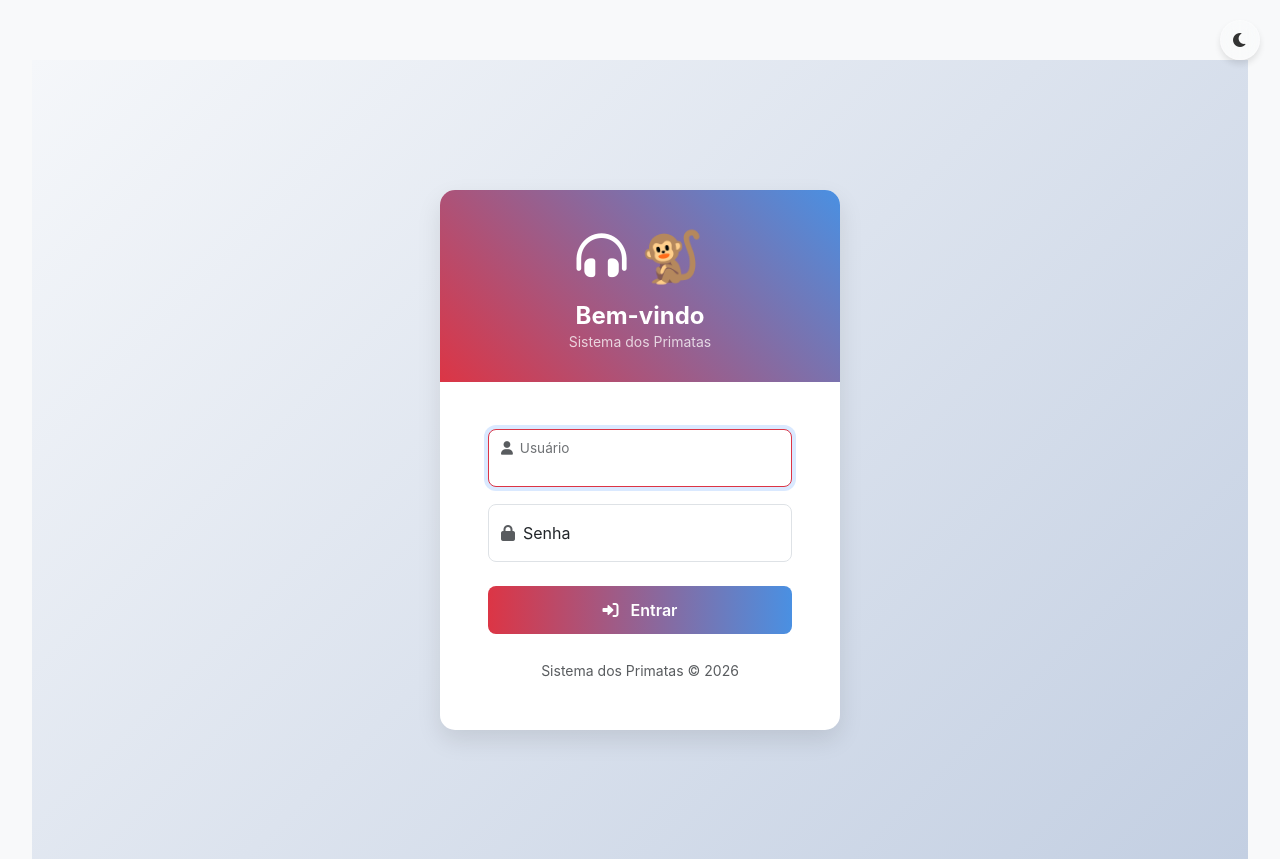
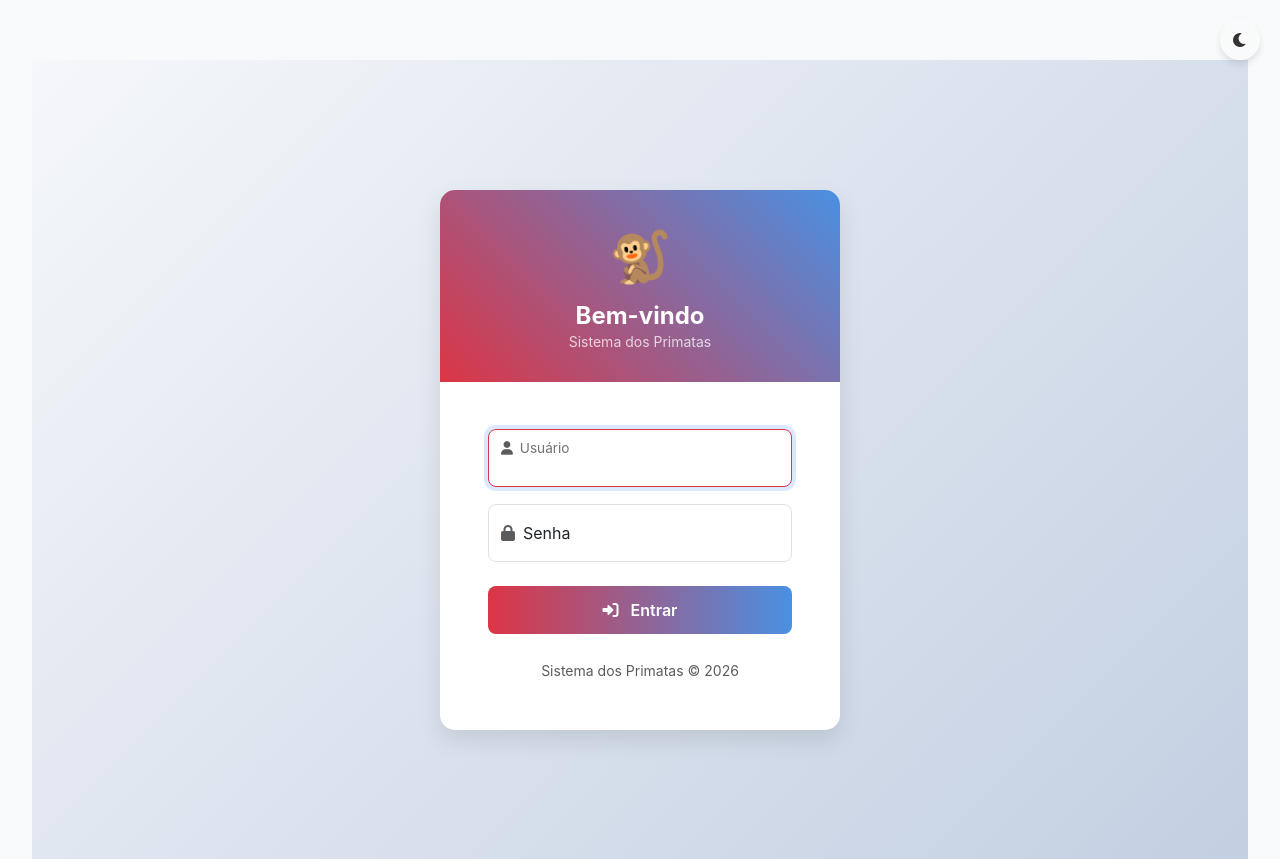
Before and after one commit to derschutz3/goat, a Flask app: page /login in a window 1280 px wide. Shown: the top 859 px of the page. Run offline with Flask 3, Linux system fonts and the light colour scheme.

Commit message:
refactor(login): remove headset icon, keep monkey only

```diff
--- a/app/templates/login.html
+++ b/app/templates/login.html
@@ -142,8 +142,8 @@
     <div class="card login-card">
         <div class="login-header">
             <div class="login-icon">
-                <i class="fas fa-headphones-alt"></i> 🐒
-            </div>
+            🐒
+        </div>
             <h4 class="mb-0 fw-bold">Bem-vindo</h4>
             <p class="mb-0 opacity-75 small">Sistema dos Primatas</p>
         </div>
```
